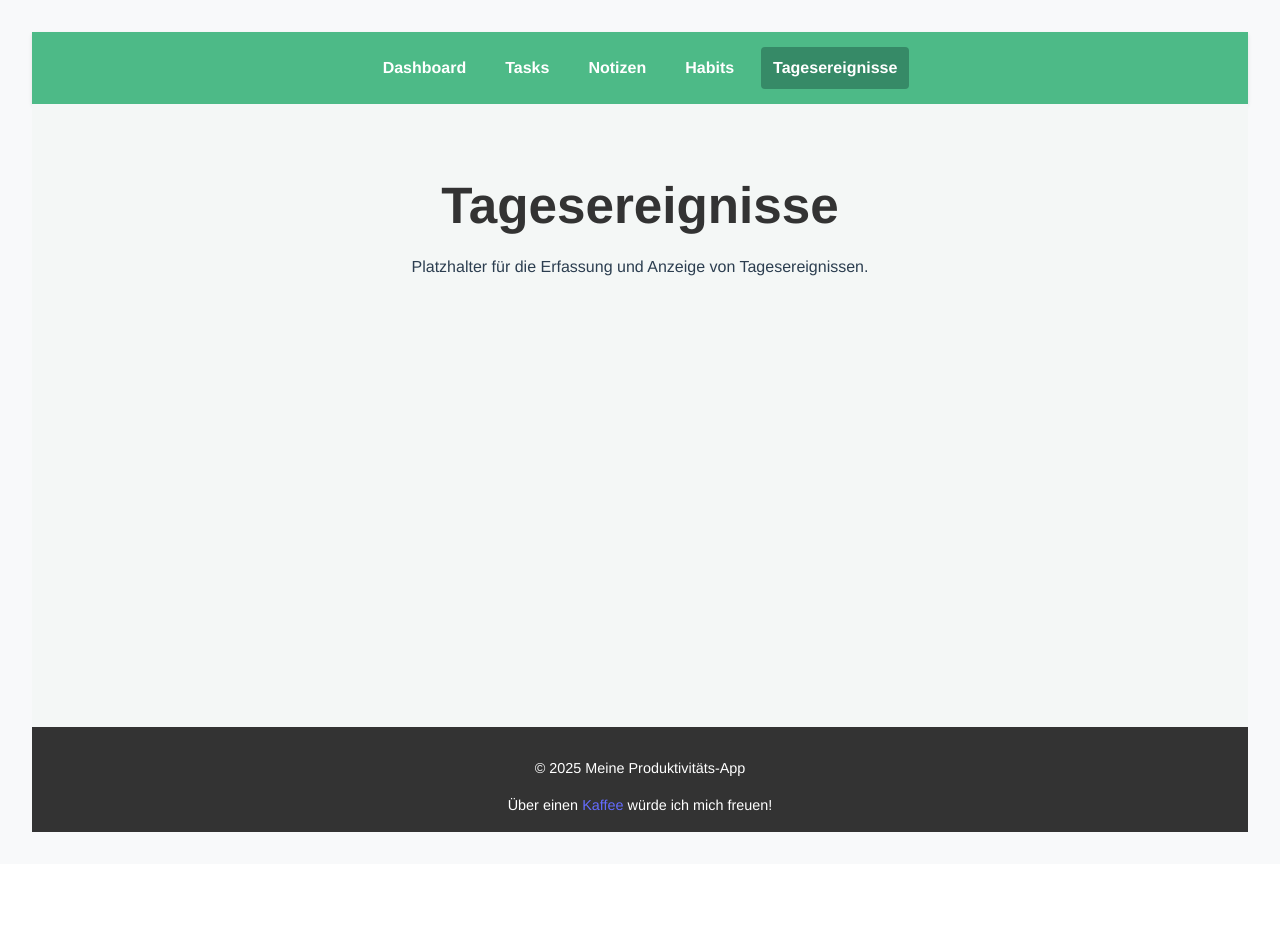
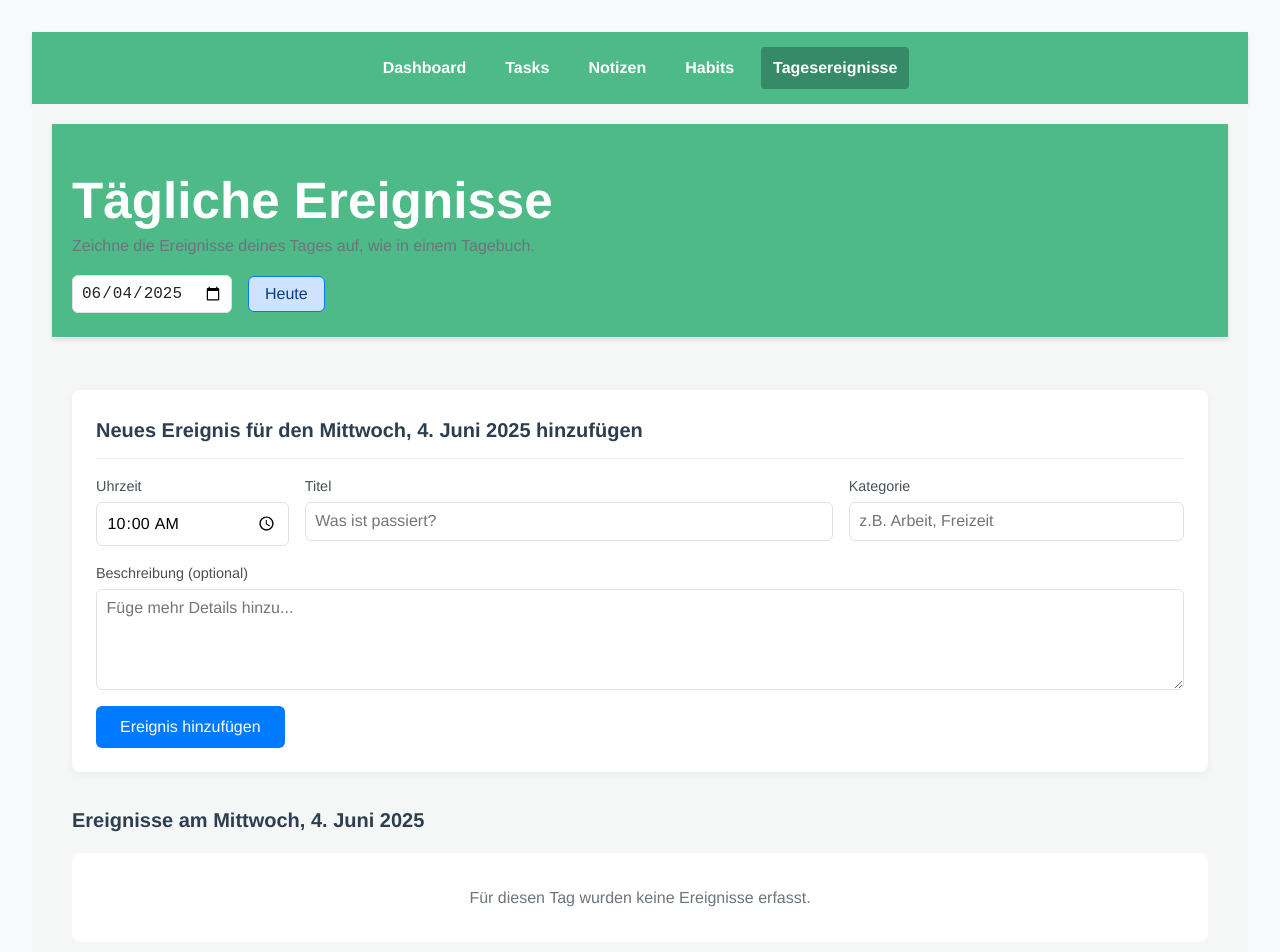
Before and after one commit to KayBeckmann/personal-tracker, a Vue app: page /events in a window 1280 px wide. Shown: the top 952 px of the page. Before the commit the page ends 864 px from the top, so only its background shows below. Built offline with nearby package versions, Linux system fonts and the light colour scheme.

Commit message:
Erster Entwurf "Tägliche Ereignisse"

```diff
--- a/src/stores/dailyEventStore.ts
+++ b/src/stores/dailyEventStore.ts
@@ -17,7 +17,7 @@ export const useDailyEventStore = defineStore('dailyEvents', () => {
     if (liveEventsQuerySubscription) {
         liveEventsQuerySubscription.unsubscribe();
     }
-    // Sortiere nach Startzeit, neueste zuerst oder älteste zuerst, je nach Bedarf
+    // Sortiere nach Startzeit, neueste zuerst
     const observable = liveQuery(() => db.dailyEvents.orderBy('startTime').reverse().toArray());
     liveEventsQuerySubscription = observable.subscribe({
       next: (result) => {
@@ -38,6 +38,7 @@ export const useDailyEventStore = defineStore('dailyEvents', () => {
         ...event,
         createdAt: new Date(),
       });
+      error.value = null;
     } catch (e) {
       console.error('Failed to add event:', e);
       error.value = 'Failed to add event.';
@@ -51,6 +52,7 @@ export const useDailyEventStore = defineStore('dailyEvents', () => {
     }
     try {
       await db.dailyEvents.update(event.id, event);
+      error.value = null;
     } catch (e) {
       console.error('Failed to update event:', e);
       error.value = 'Failed to update event.';
@@ -60,14 +62,27 @@ export const useDailyEventStore = defineStore('dailyEvents', () => {
   const deleteEvent = async (id: number) => {
     try {
       await db.dailyEvents.delete(id);
+      error.value = null;
     } catch (e) {
       console.error('Failed to delete event:', e);
       error.value = 'Failed to delete event.';
     }
   };
 
-  const getEventsForDate = (date: string): DailyEvent[] => { // date im Format YYYY-MM-DD
-    return events.value.filter(event => event.startTime.startsWith(date));
+  // KORRIGIERTE FUNKTION: Filtert Events für ein spezifisches Datum.
+  // Akzeptiert einen String im Format 'YYYY-MM-DD'.
+  const getEventsForDate = (date: string): DailyEvent[] => {
+    return events.value.filter(event => {
+      // Stellt sicher, dass event.startTime ein gültiges Date-Objekt ist.
+      if (event.startTime instanceof Date && !isNaN(event.startTime.getTime())) {
+        return event.startTime.toISOString().split('T')[0] === date;
+      }
+      // Fallback für den Fall, dass Daten inkonsistent als String gespeichert wurden.
+      if (typeof event.startTime === 'string') {
+        return event.startTime.startsWith(date);
+      }
+      return false;
+    }).sort((a, b) => a.startTime.getTime() - b.startTime.getTime()); // Sortiert die Events des Tages nach Uhrzeit
   };
 
   onMounted(() => {
--- a/src/views/DailyEventsView.vue
+++ b/src/views/DailyEventsView.vue
@@ -1,31 +1,380 @@
-// src/views/DailyEventsView.vue
 <template>
   <div class="daily-events-view">
-    <h1>Tagesereignisse</h1>
-    <p>Platzhalter für die Erfassung und Anzeige von Tagesereignissen.</p>
-    </div>
+    <header class="view-header">
+      <h1>Tägliche Ereignisse</h1>
+      <p>Zeichne die Ereignisse deines Tages auf, wie in einem Tagebuch.</p>
+      <div class="controls">
+        <input type="date" v-model="selectedDate" class="date-picker" />
+        <button @click="setToday" class="btn-today">Heute</button>
+      </div>
+    </header>
+
+    <main>
+      <div class="add-event-card">
+        <h2>Neues Ereignis für den {{ formattedSelectedDate }} hinzufügen</h2>
+        <form @submit.prevent="handleAddEvent" class="add-event-form">
+          <div class="form-row">
+            <div class="form-group time-group">
+              <label for="new-event-time">Uhrzeit</label>
+              <input id="new-event-time" v-model="newEvent.time" type="time" required />
+            </div>
+            <div class="form-group title-group">
+              <label for="new-event-title">Titel</label>
+              <input id="new-event-title" v-model="newEvent.title" type="text" placeholder="Was ist passiert?" required />
+            </div>
+            <div class="form-group type-group">
+              <label for="new-event-type">Kategorie</label>
+              <input id="new-event-type" v-model="newEvent.type" type="text" placeholder="z.B. Arbeit, Freizeit" />
+            </div>
+          </div>
+          <div class="form-group">
+            <label for="new-event-description">Beschreibung (optional)</label>
+            <textarea id="new-event-description" v-model="newEvent.description" placeholder="Füge mehr Details hinzu..."></textarea>
+          </div>
+          <button type="submit" class="btn-add">Ereignis hinzufügen</button>
+        </form>
+      </div>
+
+      <div class="events-list">
+        <h2>Ereignisse am {{ formattedSelectedDate }}</h2>
+        <div v-if="store.isLoading" class="loading-message">Lade Ereignisse...</div>
+        <div v-else-if="eventsForSelectedDate.length === 0" class="empty-message">
+          Für diesen Tag wurden keine Ereignisse erfasst.
+        </div>
+        <ul v-else class="event-items">
+          <li v-for="event in eventsForSelectedDate" :key="event.id" class="event-item">
+            <div class="event-time">{{ formatTime(event.startTime) }}</div>
+            <div class="event-details">
+              <div class="event-header">
+                <h3 class="event-title">{{ event.title }}</h3>
+                <span v-if="event.type" class="event-type">{{ event.type }}</span>
+              </div>
+              <p v-if="event.description" class="event-description">{{ event.description }}</p>
+            </div>
+            <div class="event-actions">
+              <button @click="deleteEvent(event.id!)" class="btn-delete">❌</button>
+            </div>
+          </li>
+        </ul>
+      </div>
+    </main>
+  </div>
 </template>
 
 <script setup lang="ts">
-// import CreateDailyEventForm from '@/components/dailyEvents/CreateDailyEventForm.vue';
-// import DailyEventList from '@/components/dailyEvents/DailyEventList.vue';
-// import { useDailyEventStore } from '@/stores/dailyEventStore';
-// import { onMounted } from 'vue';
+import { ref, reactive, computed, onMounted } from 'vue';
+import { useDailyEventStore } from '@/stores/dailyEventStore';
+import type { DailyEvent } from '@/services/db';
 
-// const eventStore = useDailyEventStore();
-// onMounted(() => {
-//   if (!eventStore.isLoading && eventStore.events.length === 0) {
-//     eventStore.fetchEvents();
-//   }
-// });
+const store = useDailyEventStore();
+
+// Hilfsfunktion, um ein Datum in das<y_bin_46>-MM-DD Format zu bringen
+const toISODateString = (date: Date) => date.toISOString().split('T')[0];
+
+// NEUE Hilfsfunktion: Gibt die aktuelle Stunde als String im Format "HH:00" zurück
+const getCurrentHourAsString = () => {
+  const now = new Date();
+  const hours = now.getHours().toString().padStart(2, '0');
+  return `${hours}:00`;
+};
+
+const selectedDate = ref(toISODateString(new Date()));
+
+const newEvent = reactive({
+  title: '',
+  description: '',
+  type: '',
+  time: getCurrentHourAsString(), // Angepasst: Setzt die aktuelle Stunde als Standard
+});
+
+// Ruft die gefilterten Events aus dem Store ab
+const eventsForSelectedDate = computed(() => {
+  return store.getEventsForDate(selectedDate.value);
+});
+
+// Formatiert das Datum für die Anzeige in der UI
+const formattedSelectedDate = computed(() => {
+  const date = new Date(selectedDate.value + 'T00:00:00'); // Safari-kompatibel
+  return date.toLocaleDateString('de-DE', {
+    weekday: 'long',
+    year: 'numeric',
+    month: 'long',
+    day: 'numeric',
+  });
+});
+
+// Formatiert die Zeit für die Anzeige
+const formatTime = (date: Date | string) => {
+  const dateObj = typeof date === 'string' ? new Date(date) : date;
+  return dateObj.toLocaleTimeString('de-DE', {
+    hour: '2-digit',
+    minute: '2-digit',
+    hour12: false
+  });
+};
+
+const setToday = () => {
+  selectedDate.value = toISODateString(new Date());
+};
+
+const handleAddEvent = async () => {
+  if (!newEvent.title || !newEvent.time) {
+    alert('Bitte gib eine Uhrzeit und einen Titel für das Ereignis an.');
+    return;
+  }
+
+  // Kombiniere Datum und Zeit zu einem Date-Objekt
+  const startTime = new Date(`${selectedDate.value}T${newEvent.time}`);
+
+  const eventData: Omit<DailyEvent, 'id' | 'createdAt'> = {
+    title: newEvent.title,
+    description: newEvent.description,
+    type: newEvent.type,
+    startTime: startTime,
+  };
+
+  await store.addEvent(eventData);
+
+  // Formular zurücksetzen, Uhrzeit auf die nächste volle Stunde setzen
+  newEvent.title = '';
+  newEvent.description = '';
+  newEvent.type = '';
+  newEvent.time = getCurrentHourAsString(); // Setzt die Zeit nach dem Hinzufügen erneut
+};
+
+const deleteEvent = async (id: number) => {
+  if (confirm('Bist du sicher, dass du dieses Ereignis löschen möchtest?')) {
+    await store.deleteEvent(id);
+  }
+};
+
+onMounted(() => {
+  store.fetchEvents();
+});
+
 </script>
 
 <style scoped>
 .daily-events-view {
-  padding: 20px;
+  display: flex;
+  flex-direction: column;
+  gap: 2rem;
+  text-align: left;
+  width: 100%;
 }
-.daily-events-view h1 {
-    margin-bottom: 20px;
-    color: #333;
+
+.view-header {
+  border-bottom: 1px solid var(--color-border-soft);
+  padding-bottom: 1.5rem;
+}
+
+.view-header h1 {
+  margin-bottom: 0.25rem;
+}
+
+.view-header p {
+  margin-top: 0;
+  color: var(--color-text-light);
+}
+
+.controls {
+  display: flex;
+  gap: 1rem;
+  align-items: center;
+  margin-top: 1rem;
+}
+
+.date-picker {
+  padding: 0.5rem;
+  border: 1px solid var(--color-border);
+  border-radius: 6px;
+  font-size: 1rem;
+  background-color: var(--color-background);
+  color: var(--color-text);
+}
+
+.btn-today {
+  padding: 0.5rem 1rem;
+  border-radius: 6px;
+  border: 1px solid var(--color-primary);
+  background-color: var(--color-primary-light);
+  color: var(--color-primary-darker);
+  font-weight: 500;
+  cursor: pointer;
+  transition: background-color 0.2s;
+}
+
+.btn-today:hover {
+  background-color: #b9d5ff;
+}
+
+.add-event-card {
+  background-color: var(--color-background);
+  padding: 1.5rem;
+  border-radius: 8px;
+  box-shadow: 0 2px 8px rgba(0,0,0,0.05);
+}
+
+.add-event-card h2 {
+  margin-top: 0;
+  border-bottom: 1px solid var(--color-border-soft);
+  padding-bottom: 0.75rem;
+  margin-bottom: 1rem;
+  font-size: 1.25rem;
+}
+
+.add-event-form {
+  display: flex;
+  flex-direction: column;
+  gap: 1rem;
+}
+
+.form-row {
+  display: flex;
+  flex-wrap: wrap;
+  gap: 1rem;
+}
+
+.form-group {
+  display: flex;
+  flex-direction: column;
+  gap: 0.25rem;
+}
+
+.form-group label {
+  font-size: 0.9rem;
+  font-weight: 500;
+  color: var(--color-text-soft);
+}
+
+.form-group input,
+.form-group textarea {
+  padding: 0.6rem;
+  border: 1px solid var(--color-border);
+  border-radius: 6px;
+  font-size: 1rem;
+  font-family: inherit;
+}
+
+.form-group.time-group { flex: 1 1 100px; }
+.form-group.title-group { flex: 3 1 250px; }
+.form-group.type-group { flex: 2 1 150px; }
+
+
+.form-group textarea {
+  min-height: 80px;
+  resize: vertical;
+}
+
+.btn-add {
+  align-self: flex-start;
+  padding: 0.75rem 1.5rem;
+  border-radius: 6px;
+  border: none;
+  background-color: var(--color-primary);
+  color: white;
+  font-weight: 500;
+  cursor: pointer;
+  transition: background-color 0.2s;
+}
+
+.btn-add:hover {
+  background-color: var(--color-primary-dark);
+}
+
+.events-list h2 {
+    margin-top: 2rem;
+    font-size: 1.25rem;
+}
+
+.loading-message, .empty-message {
+  text-align: center;
+  padding: 2rem;
+  color: var(--color-text-light);
+  background-color: var(--color-background);
+  border-radius: 8px;
+}
+
+.event-items {
+  list-style: none;
+  padding: 0;
+  margin: 0;
+  display: flex;
+  flex-direction: column;
+  gap: 1rem;
+}
+
+.event-item {
+  display: flex;
+  align-items: flex-start;
+  gap: 1rem;
+  padding: 1rem;
+  background-color: var(--color-background);
+  border-radius: 8px;
+  box-shadow: 0 1px 4px rgba(0,0,0,0.04);
+}
+
+.event-time {
+  font-weight: 600;
+  font-size: 1.1rem;
+  background-color: var(--color-background-soft);
+  color: var(--color-primary-dark);
+  padding: 0.5rem;
+  border-radius: 6px;
+  min-width: 50px;
+  text-align: center;
+}
+
+.event-details {
+  flex-grow: 1;
+}
+
+.event-header {
+    display: flex;
+    justify-content: space-between;
+    align-items: flex-start;
+    gap: 0.5rem;
+}
+
+.event-title {
+  margin: 0;
+  font-size: 1.1rem;
+}
+
+.event-type {
+    background-color: var(--color-background-mute);
+    color: var(--color-text-soft);
+    padding: 0.2rem 0.5rem;
+    border-radius: 10px;
+    font-size: 0.8rem;
+    white-space: nowrap;
+}
+
+.event-description {
+  margin: 0.5rem 0 0;
+  color: var(--color-text-soft);
+  white-space: pre-wrap; /* Bewahrt Zeilenumbrüche */
+}
+
+.event-actions {
+  align-self: center;
+}
+
+.btn-delete {
+  background: none;
+  border: none;
+  cursor: pointer;
+  padding: 0.5rem;
+  border-radius: 50%;
+  aspect-ratio: 1/1;
+  display: flex;
+  align-items: center;
+  justify-content: center;
+  transition: background-color 0.2s;
+}
+
+.btn-delete:hover {
+    background-color: var(--color-danger-darker);
+    color: white;
 }
 </style>
```
